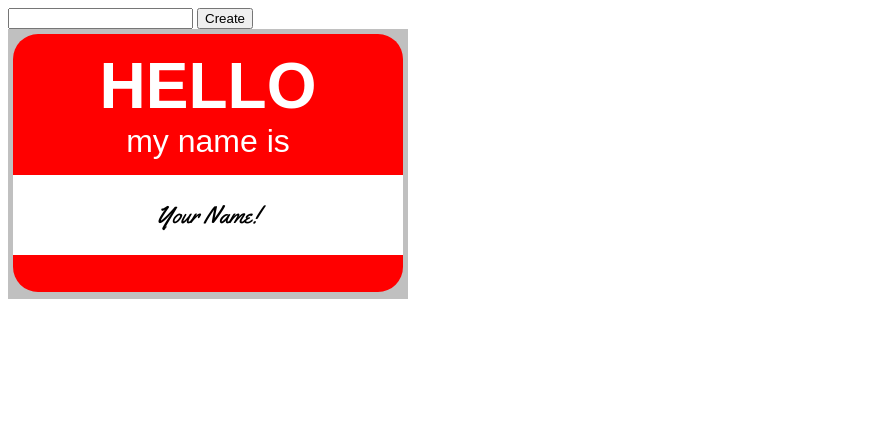
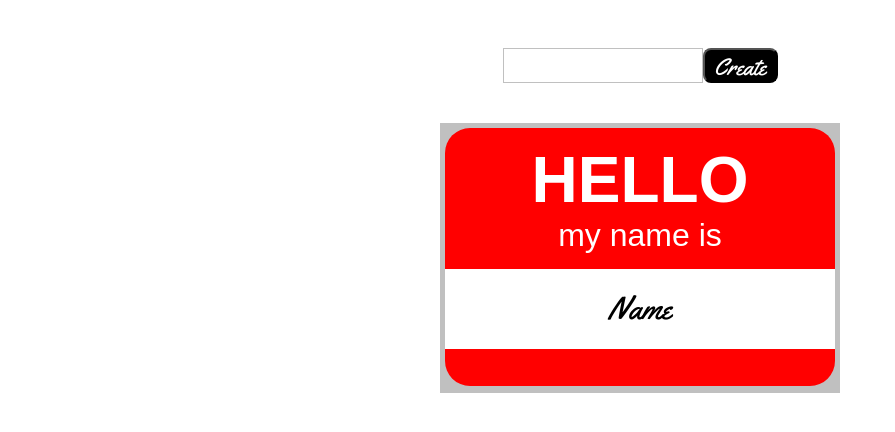
Before and after one commit to diyanamendoza/lab-02a-name-tag, a plain HTML site: page index.html in a window 1280 px wide. Shown: the whole page, without its empty margins (0-895 px from the left). Drawn offline with Linux system fonts and the light colour scheme.

Commit message:
Add functionality

```diff
--- /dev/null
+++ b/app.js
@@ -0,0 +1,10 @@
+// Access input
+const userName = document.getElementById('userName');
+// Access button
+const createButton = document.getElementById('create-button');
+// Access name display space
+const displayName = document.getElementById('displayName');
+// Make create button display userName value in display space
+createButton.addEventListener('click', () => {
+    displayName.textContent = userName.value;
+})
--- a/index.html
+++ b/index.html
@@ -12,8 +12,9 @@
 </head>
 <body>
     <div class="interact">
-        <input id="username" />
-        <button id="button">Create</button>
+        <input id="userName" />
+        <button id="create-button">Create</button>
+
     </div>
     <div class="box">
         <header>
@@ -21,10 +22,11 @@
         <div class="my">my name is</div>
         </header>
         <main>
-        <div class="displayname" id="displayname">Your Name!</div>
+        <div id="displayName">Name</div>
         </main>
         <footer>
         </footer>
     </div>
+    <script src="./app.js"></script>
 </body>
 </html>
--- a/style.css
+++ b/style.css
@@ -2,6 +2,12 @@
     box-sizing: border-box;
 }
 
+body {
+    display:flex;
+    flex-direction:column;
+    justify-content: center;
+    align-items:center;
+}
 .box {
     background-color: rgb(192, 192, 192);
     width: 400px;
@@ -42,7 +48,7 @@ main {
     align-items: center;
     background-color: white;
     font-family:'Yellowtail', cursive;
-    font-size: 1.5em;
+    font-size: 2em;
     height:80px;
 }
 
@@ -55,3 +61,27 @@ footer {
     border-bottom-left-radius: 25px;
     border-bottom-right-radius: 25px;
 }
+
+.interact {
+    display: flex;
+    justify-content: center;
+    align-items:center;
+    margin:40px;
+}
+
+#create-button {
+    background-color:black;
+    color:white;
+    border-radius:8px;
+    height: 35px;
+    width: 75px;
+    font-family:'Yellowtail', cursive;
+    font-size: 1.5em;
+
+}
+
+#userName {
+    border:rgb(192, 192, 192) 1px solid;
+    height: 35px;
+    width: 200px;
+}
```
